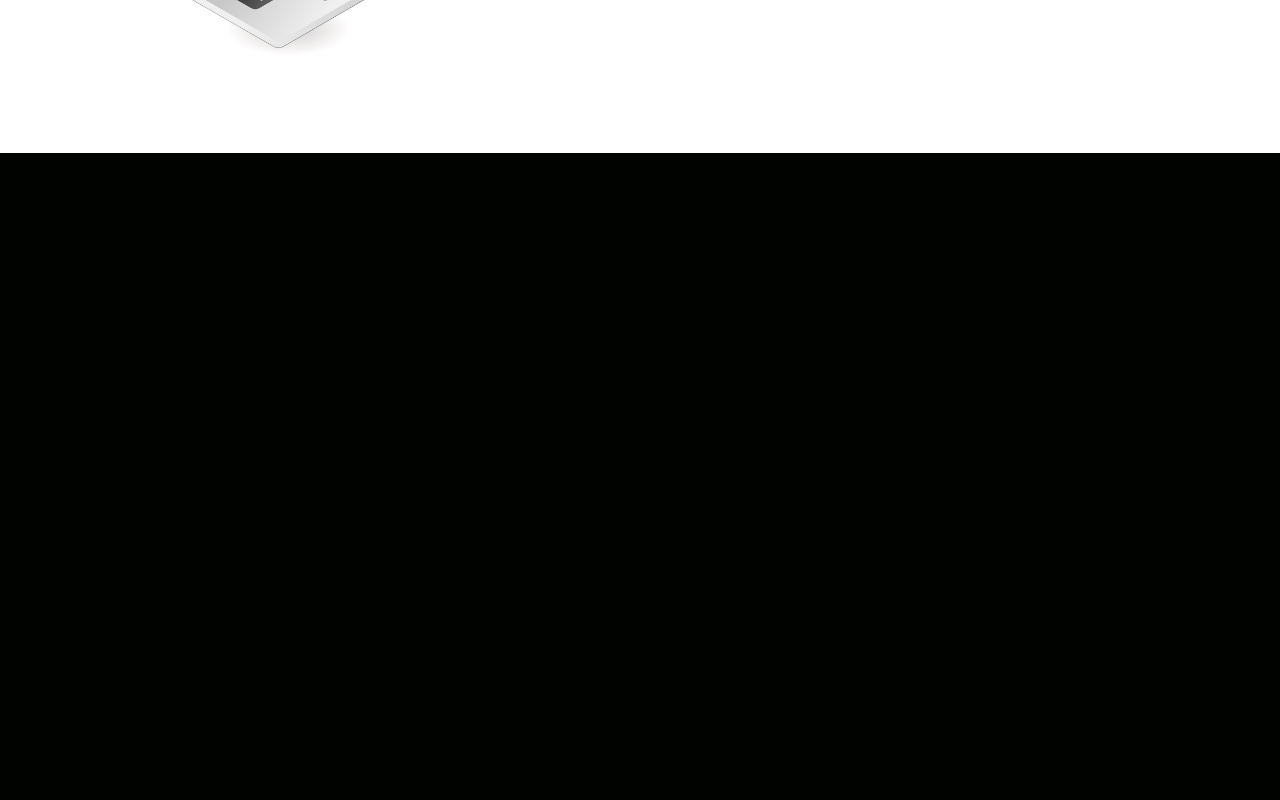
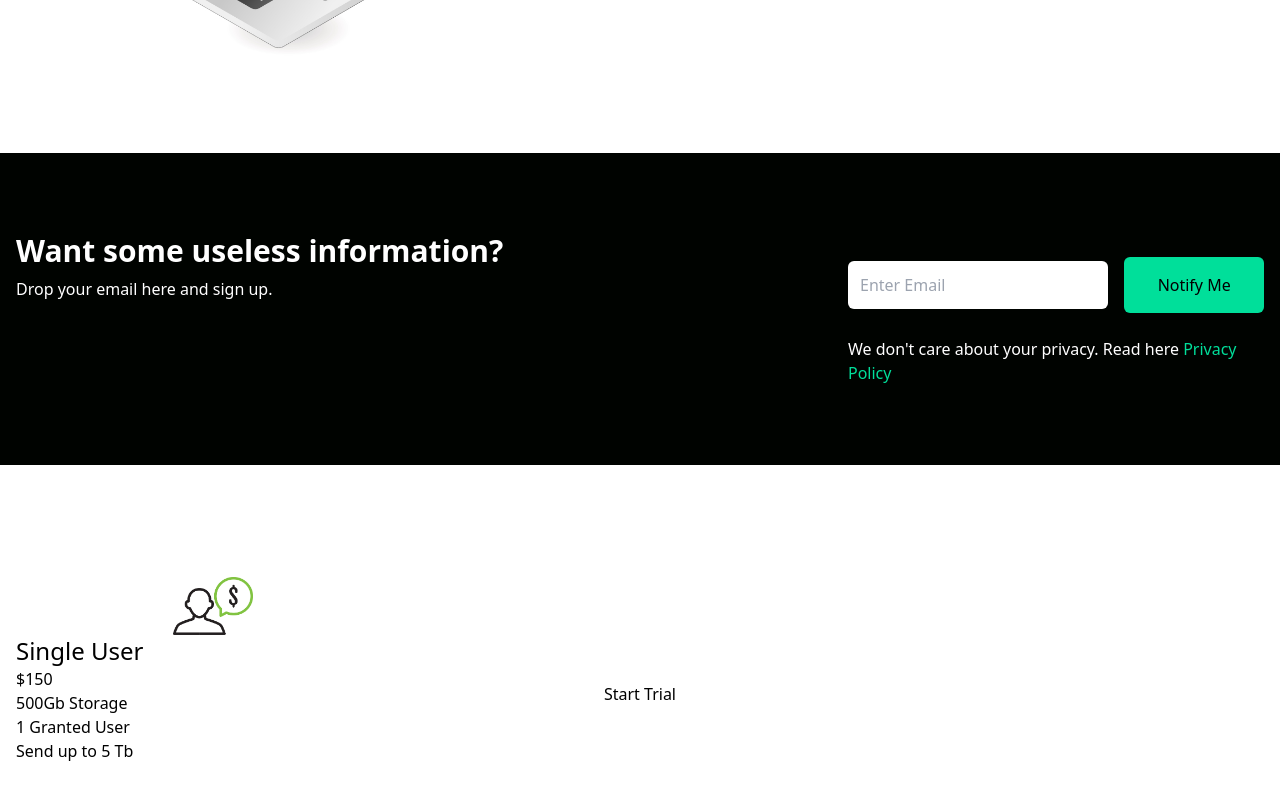
Before and after one commit to thevolcanomanishere/learn-tailwind, a React (Create React App) app: page / in a window 1280 px wide. Shown: the part 1224-2024 px from the top of the page. Before the commit the page ends 1377 px from the top, so only its background shows below. Built offline with nearby package versions, Linux system fonts and the light colour scheme.

Commit message:
newsletter working

```diff
--- a/src/App.js
+++ b/src/App.js
@@ -1,6 +1,8 @@
 import Analytics from "./components/Analytics";
+import Cards from "./components/Cards";
 import Hero from "./components/Hero";
 import Navbar from "./components/Navbar";
+import Newsletter from "./components/Newsletter";
 
 function App() {
   return (
@@ -8,6 +10,8 @@ function App() {
       <Navbar />
       <Hero />
       <Analytics />
+      <Newsletter />
+      <Cards />
     </div>
   );
 }
--- /dev/null
+++ b/src/components/Cards.jsx
@@ -0,0 +1,28 @@
+import React from "react";
+import { single } from "../assets";
+
+const Cards = () => {
+  return (
+    <div className="w-full py-[10rem] px-4 bg-white">
+      <div className="max-w-[1240] mx-auto grid md:grid-cols-3 gap-8">
+        <div className="w-full">
+          <img
+            className="w-20 mx-auto mt-[-3rem] bg-white"
+            src={single}
+            alt="/"
+          />
+          <h2 className="text-2xl">Single User</h2>
+          <p>$150</p>
+          <div>
+            <p>500Gb Storage</p>
+            <p>1 Granted User</p>
+            <p>Send up to 5 Tb</p>
+          </div>
+        </div>
+        <button>Start Trial</button>
+      </div>
+    </div>
+  );
+};
+
+export default Cards;
--- /dev/null
+++ b/src/components/Newsletter.jsx
@@ -0,0 +1,34 @@
+import React from "react";
+
+const Newsletter = () => {
+  return (
+    <div className="w-full py-16 text-white px-4">
+      <div className="max-w-[1240] mx-auto grid lg:grid-cols-3">
+        <div className="lg:col-span-2 my-2">
+          <h1 className="md:text-3xl sm:text-3xl text-2xl font-bold py-2">
+            Want some useless information?
+          </h1>
+          <p>Drop your email here and sign up.</p>
+        </div>
+        <div className="my-4">
+          <div className="flex flex-col sm:flex-row items-center justify-between w-full">
+            <input
+              className="p-3 flex w-full rounded-md"
+              type="email"
+              placeholder="Enter Email"
+            />
+            <button className="bg-turboGreen text-black rounded-md font-medium w-[200px] ml-4 my-6 px-6 py-4">
+              Notify Me
+            </button>
+          </div>
+          <p>
+            We don't care about your privacy. Read here
+            <span className="text-turboGreen"> Privacy Policy</span>
+          </p>
+        </div>
+      </div>
+    </div>
+  );
+};
+
+export default Newsletter;
```
